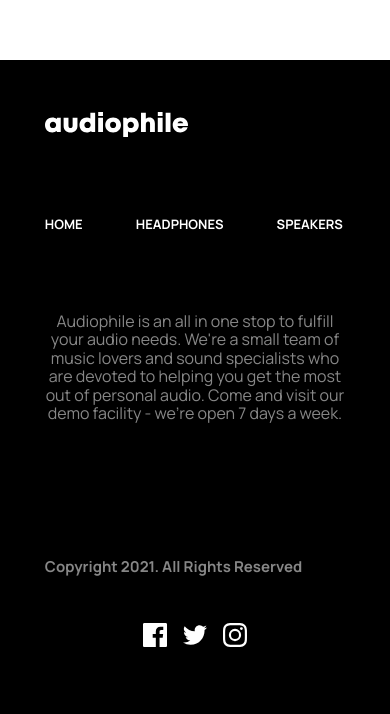
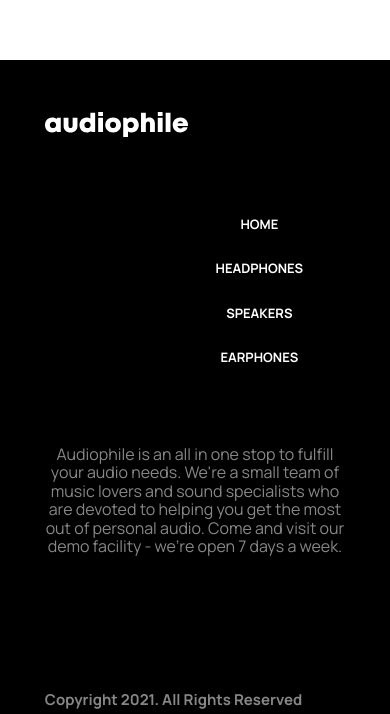
Before and after one commit to alewilliam789/audiophile-ecommerce-website, a Next.js app: page / in a window 390 px wide. Shown: the part 1073-1787 px from the top of the page. Built offline with nearby package versions, Linux system fonts and the light colour scheme.

Commit message:
Add media queries for mobile sizes

```diff
--- a/src/components/Navbar/styles.module.scss
+++ b/src/components/Navbar/styles.module.scss
@@ -2,10 +2,19 @@
 
 .c-navbar {
     width: 429px;
+
+    @include mixins.media-query(mobile){
+        height: 148px;
+    }
 }
 
 .l-flex {
     @include mixins.flex;
     justify-content: space-between;
     gap: 34px;
+
+    @include mixins.media-query(mobile){
+        @include mixins.flex-column;
+        gap: 16px;
+    }
 }
```
